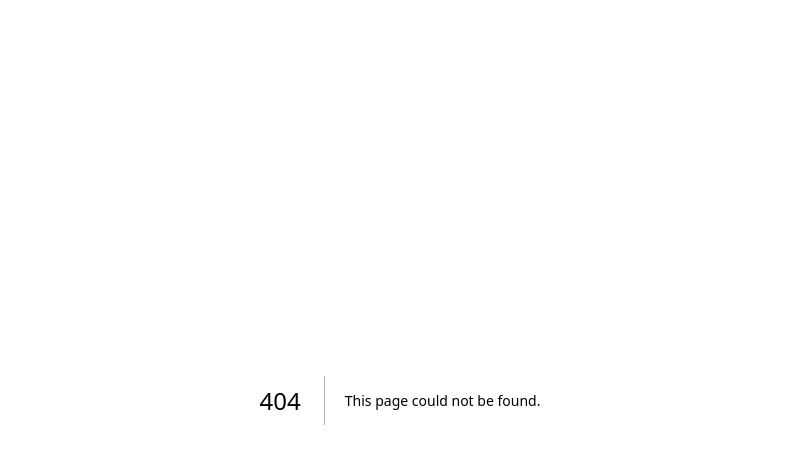
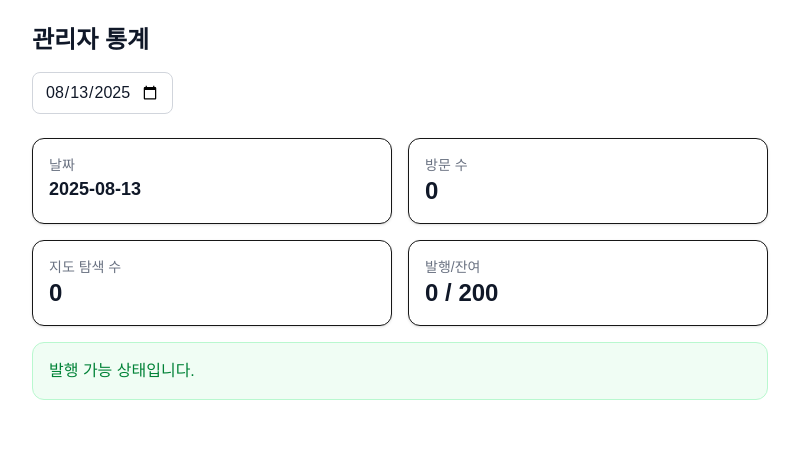
Before and after one commit to Roel4990/natural-history-museum, a Next.js app: page /admin in a window 1280 px wide. Before the commit this address had no page. Shown: the top 464 px of the page, without its empty margins (240-1039 px from the left). Built offline with nearby package versions, Linux system fonts and the light colour scheme; no server answers.

Commit message:
[ADD] 관리자 페이지 및 서버 통신

```diff
--- a/package.json
+++ b/package.json
@@ -10,6 +10,7 @@
   },
   "dependencies": {
     "@supabase/supabase-js": "^2.55.0",
+    "@tanstack/react-query": "^5.85.9",
     "canvas": "^3.2.0",
     "next": "15.4.6",
     "react": "19.1.0",
--- /dev/null
+++ b/src/app/admin/page.tsx
@@ -0,0 +1,97 @@
+'use client';
+
+import { useMemo, useState } from 'react';
+import { useQuery } from '@tanstack/react-query';
+import { getStatsByDate, type StatsResponse } from '@/lib/api/stats';
+import type { ApiResult } from '@/lib/api/types';
+
+function formatTodayISO(): string {
+    const d = new Date();
+    const yyyy = d.getFullYear();
+    const mm = String(d.getMonth() + 1).padStart(2, '0');
+    const dd = String(d.getDate()).padStart(2, '0');
+    return `${yyyy}-${mm}-${dd}`;
+}
+
+async function fetchStats(date: string): Promise<StatsResponse> {
+    try {
+        const res: ApiResult<StatsResponse> = await getStatsByDate(date);
+        if (!res.success || !res.data) throw new Error(res.error || 'fail');
+        return res.data;
+    } catch {
+        return {
+            date,
+            visits: 0,
+            mapSearches: null,
+            coupons: {
+                date,
+                issued: 0,
+                remaining: 200,
+                soldOut: false,
+            },
+        };
+    }
+}
+
+export default function AdminPage() {
+    const [selectedDate, setSelectedDate] = useState<string>(formatTodayISO());
+
+    const queryKey = useMemo(() => ['stats-by-date', selectedDate], [selectedDate]);
+    const { data, isLoading, isError, refetch, isFetching } = useQuery({
+        queryKey,
+        queryFn: () => fetchStats(selectedDate),
+    });
+
+    return (
+        <div className="min-h-screen bg-white">
+            <div className="mx-auto w-full max-w-3xl px-4 py-6">
+                <h1 className="text-2xl font-bold text-gray-900 mb-4">관리자 통계</h1>
+
+                {/* Date picker */}
+                <div className="flex items-center gap-3 mb-6">
+                    <input
+                        type="date"
+                        value={selectedDate}
+                        max={formatTodayISO()}
+                        onChange={(e) => setSelectedDate(e.target.value)}
+                        className="border border-gray-300 rounded-lg px-3 py-2 text-gray-900 focus:outline-none focus:ring-2 focus:ring-blue-500 focus:border-blue-500 w-full sm:w-auto"
+                    />
+                </div>
+
+                {/* 상태 표시 */}
+                {isLoading ? (
+                    <div className="text-gray-700">불러오는 중...</div>
+                ) : isError ? (
+                    <div className="text-red-600">데이터를 불러오지 못했습니다.</div>
+                ) : (
+                    <div className="space-y-4">
+                        {/* 요약 카드 */}
+                        <div className="grid grid-cols-1 sm:grid-cols-2 gap-4">
+                            <div className="bg-white rounded-xl border p-4 shadow-sm">
+                                <div className="text-sm text-gray-500">날짜</div>
+                                <div className="text-lg font-semibold text-gray-900">{data?.date}</div>
+                            </div>
+                            <div className="bg-white rounded-xl border p-4 shadow-sm">
+                                <div className="text-sm text-gray-500">방문 수</div>
+                                <div className="text-2xl font-bold text-gray-900">{data?.visits ?? 0}</div>
+                            </div>
+                            <div className="bg-white rounded-xl border p-4 shadow-sm">
+                                <div className="text-sm text-gray-500">지도 탐색 수</div>
+                                <div className="text-2xl font-bold text-gray-900">{data?.mapSearches ?? 0}</div>
+                            </div>
+                            <div className="bg-white rounded-xl border p-4 shadow-sm">
+                                <div className="text-sm text-gray-500">발행/잔여</div>
+                                <div className="text-2xl font-bold text-gray-900">{data?.coupons.issued ?? 0} / {data?.coupons.remaining ?? 0}</div>
+                            </div>
+                        </div>
+
+                        {/* 품절 여부 */}
+                        <div className={`rounded-xl p-4 border ${data?.coupons.soldOut ? 'bg-red-50 border-red-200 text-red-700' : 'bg-green-50 border-green-200 text-green-700'}`}>
+                            {data?.coupons.soldOut ? '품절되었습니다.' : '발행 가능 상태입니다.'}
+                        </div>
+                    </div>
+                )}
+            </div>
+        </div>
+    );
+}
--- a/src/app/layout.tsx
+++ b/src/app/layout.tsx
@@ -1,6 +1,7 @@
 import type { Metadata } from "next";
 import { Geist, Geist_Mono } from "next/font/google";
 import "./globals.css";
+import QueryProvider from "@/components/QueryProvider";
 
 const geistSans = Geist({
   variable: "--font-geist-sans",
@@ -24,10 +25,10 @@ export default function RootLayout({
 }>) {
   return (
     <html lang="en">
-      <body
-        className={`${geistSans.variable} ${geistMono.variable} antialiased`}
-      >
-        {children}
+      <body className={`${geistSans.variable} ${geistMono.variable} antialiased`}>
+        <QueryProvider>
+          {children}
+        </QueryProvider>
       </body>
     </html>
   );
--- a/src/app/quiz/1/page.tsx
+++ b/src/app/quiz/1/page.tsx
@@ -3,11 +3,13 @@
 import {useState} from "react";
 import Image from "next/image";
 import {useRouter} from "next/navigation";
+import { useIssueCoupon } from "@/hooks/useIssueCoupon";
 
 export default function Quiz1Page() {
     const [selectedModal, setSelectedModal] = useState<"success" | "fail" | null>(null);
     const [isGeneratingCode, setIsGeneratingCode] = useState(false);
     const router = useRouter();
+    const { mutate: issueCoupon } = useIssueCoupon();
 
     const handleAnswerSelect = (answerNumber: number) => {
         setSelectedModal(answerNumber === 3 ? "success" : "fail" )
@@ -20,21 +22,35 @@ export default function Quiz1Page() {
         if(selectedModal === "success") {
             setIsGeneratingCode(true);
 
-            // 프론트엔드에서 상품 코드 생성
-            const now = new Date();
-            const month = String(now.getMonth() + 1).padStart(2, '0');
-            const day = String(now.getDate()).padStart(2, '0');
-            const randomNum = Math.floor(Math.random() * 1000).toString().padStart(3, '0');
-            const prizeCode = `${month}.${day}.${randomNum}`;
-
-            // localStorage에 상품 코드 저장
-            localStorage.setItem('prizeCode', prizeCode);
-
-            // 잠시 로딩 효과를 위해 딜레이
-            setTimeout(() => {
-                router.push('/prize');
-                setIsGeneratingCode(false);
-            }, 1000);
+            localStorage.setItem('prizeCode', "09.04.020");
+            router.push('/prize');
+            // 쿠폰 발급 API 호출 (성공 시 응답 저장 후 이동)
+            // issueCoupon(undefined, {
+            //     onSuccess: (res) => {
+            //         if (res?.success && res.data) {
+            //             const { date, issued } = res.data;
+            //             const [, mmRaw, ddRaw] = (date || '').split('-');
+            //             const mm = (mmRaw || '').padStart(2, '0');
+            //             const dd = (ddRaw || '').padStart(2, '0');
+            //             const seq = String(issued ?? 0).padStart(3, '0');
+            //             const code = `${mm}.${dd}.${seq}`;
+            //             console.log(code)
+            //             try {
+            //                 localStorage.setItem('prizeCode', code);
+            //                 localStorage.setItem('couponMeta', JSON.stringify(res.data));
+            //             } catch {}
+            //             router.push('/prize');
+            //         } else {
+            //             alert("쿠폰 발급 실패");
+            //         }
+            //     },
+            //     onError: () => {
+            //         alert("쿠폰 발급에 실패하였습니다. 잠시 후 다시 시도해주세요.");
+            //     },
+            //     onSettled: () => {
+            //         setIsGeneratingCode(false);
+            //     }
+            // });
         }
     };
     const modalImageSrc =
--- /dev/null
+++ b/src/components/QueryProvider.tsx
@@ -0,0 +1,14 @@
+'use client';
+
+import { QueryClient, QueryClientProvider } from '@tanstack/react-query';
+import { ReactNode, useState } from 'react';
+
+export default function QueryProvider({ children }: { children: ReactNode }) {
+    const [queryClient] = useState(() => new QueryClient());
+
+    return (
+        <QueryClientProvider client={queryClient}>
+            {children}
+        </QueryClientProvider>
+    );
+}
--- /dev/null
+++ b/src/hooks/useIssueCoupon.ts
@@ -0,0 +1,9 @@
+import { useMutation } from '@tanstack/react-query';
+import { issueCouponRequest, type IssueCouponResponse } from '@/lib/api/coupons';
+import type { ApiResult } from '@/lib/api/types';
+
+export function useIssueCoupon() {
+    return useMutation<ApiResult<IssueCouponResponse>>({
+        mutationFn: issueCouponRequest,
+    });
+}
--- /dev/null
+++ b/src/lib/api/coupons.ts
@@ -0,0 +1,27 @@
+export type IssueCouponResponse = {
+    date: string;        // ISO date: "2025-09-06"
+    issued: number;      // 1~200
+    remaining: number;   // 잔여 수량
+    soldOut: boolean;    // 품절 여부
+};
+
+import type { ApiResult } from './types';
+
+export async function issueCouponRequest(): Promise<ApiResult<IssueCouponResponse>> {
+    const base = process.env.NEXT_PUBLIC_API_BASE_URL ?? '';
+    const url = `${base}/api/v1/coupons/issue`;
+    console.log(url)
+    const res = await fetch(url, {
+        method: 'POST',
+        headers: { 'Content-Type': 'application/json' },
+    });
+
+    if (!res.ok) {
+        const text = await res.text().catch(() => '');
+        return { success: false, data: null, error: text || '쿠폰 발급 요청 실패' };
+    }
+
+    const json = await res.json();
+
+    return json
+}
--- /dev/null
+++ b/src/lib/api/stats.ts
@@ -0,0 +1,45 @@
+import type { ApiResult } from './types';
+
+export type StatsResponse = {
+    date: string;
+    visits: number;
+    mapSearches: number | null;
+    coupons: {
+        date: string;
+        issued: number;
+        remaining: number;
+        soldOut: boolean;
+    };
+};
+
+
+
+export async function getStatsByDate(date: string): Promise<ApiResult<StatsResponse>> {
+    const base = process.env.NEXT_PUBLIC_API_BASE_URL ?? '';
+    const url = `${base}/api/v1/admin/stats/daily?date=${encodeURIComponent(date)}`;
+
+    try {
+        const res = await fetch(url, { cache: 'no-store' });
+        if (!res.ok) {
+            const text = await res.text().catch(() => '');
+            return { success: false, data: null, error: text || 'Failed to fetch stats' };
+        }
+        const raw = await res.json();
+        const coupons = raw?.coupons ?? {};
+        const data: StatsResponse = {
+            date: String(raw?.date ?? date),
+            visits: Number(raw?.visits ?? 0),
+            mapSearches: raw?.mapSearches == null ? null : Number(raw?.mapSearches),
+            coupons: {
+                date: String(coupons?.date ?? raw?.date ?? date),
+                issued: Number(coupons?.issued ?? 0),
+                remaining: Number(coupons?.remaining ?? 0),
+                soldOut: Boolean(coupons?.soldOut ?? false),
+            },
+        };
+        return { success: true, data, error: null };
+    } catch (e) {
+        const msg = e instanceof Error ? e.message : 'Unknown error';
+        return { success: false, data: null, error: msg };
+    }
+}
--- /dev/null
+++ b/src/lib/api/types.ts
@@ -0,0 +1,13 @@
+export type ApiResult<T> = {
+    success: boolean;
+    data: T | null;
+    error: string | null;
+};
+
+export function ok<T>(data: T): ApiResult<T> {
+    return { success: true, data, error: null };
+}
+
+export function fail<T = never>(message: string): ApiResult<T> {
+    return { success: false, data: null, error: message };
+}
```
